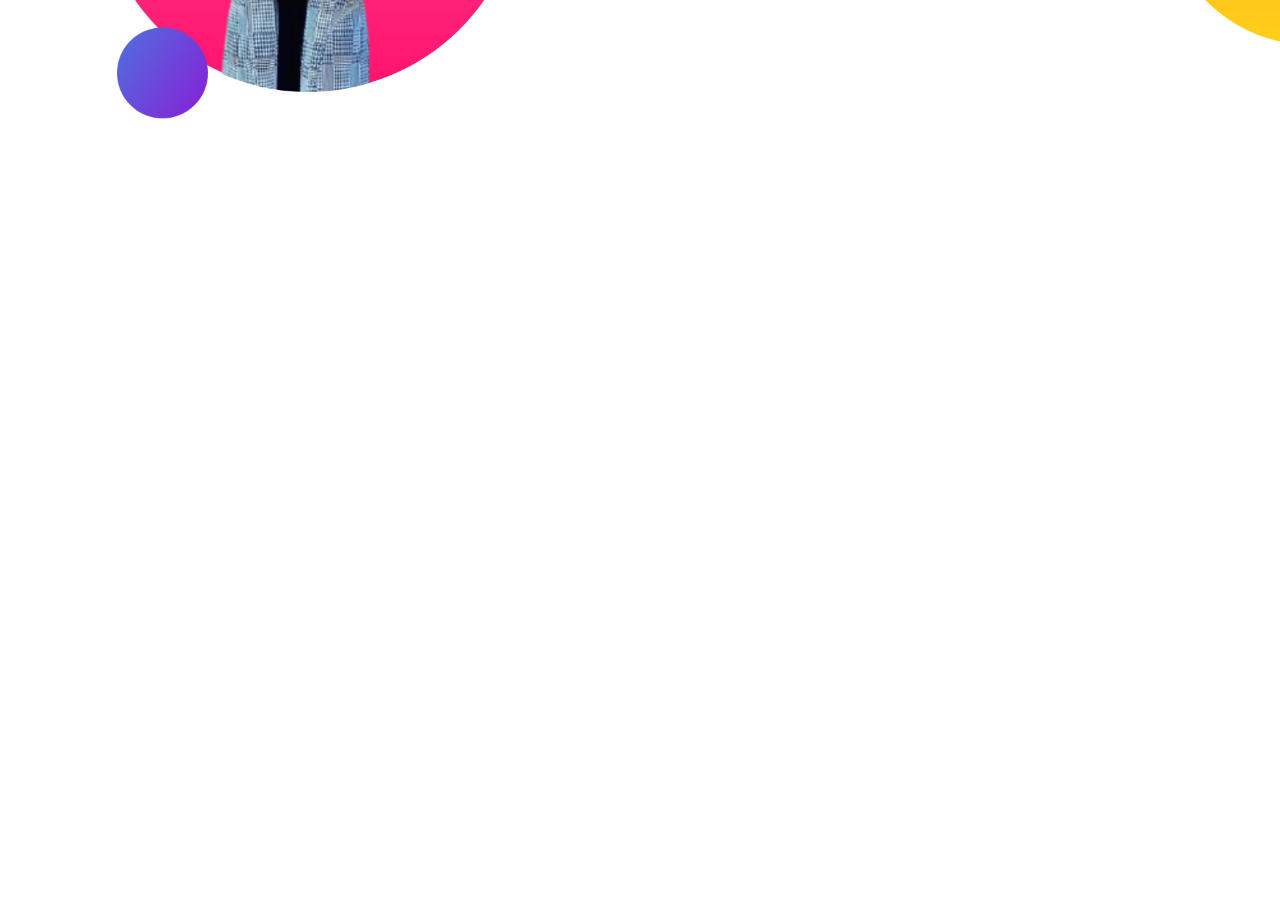
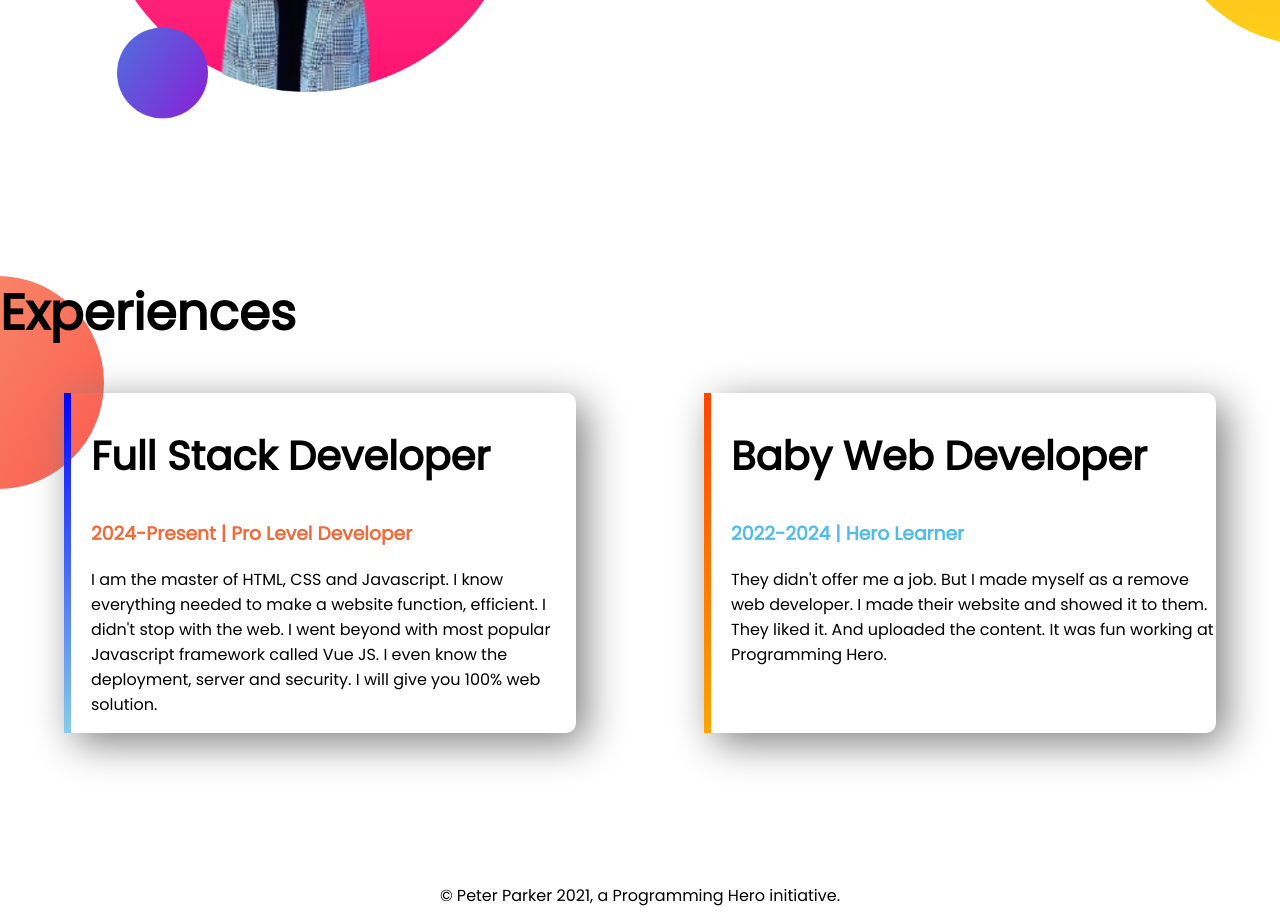
Before and after one commit to aftabun/developer-portfolio, a plain HTML site: page index.html in a window 1280 px wide. Shown: the part 958-1882 px from the top of the page. Before the commit the page ends 1234 px from the top, so only its background shows below. Drawn offline with Linux system fonts and the light colour scheme.

Commit message:
footer and experience added

```diff
--- a/index.html
+++ b/index.html
@@ -11,10 +11,10 @@
      <link rel="stylesheet" href="style.css">
 </head>
   <body>
-    <section class="top-banner">
+    <section class="top-banner flexible-container">
         <div class="half-width">
             <h1>Welcome To</h1>
-            <h1> <span class="orange-color"> Aftabun Nesa </span> World!</h1>
+            <h1> <span class="blue-color"> Aftabun Nesa </span> World!</h1>
             <h3>Student of CSE and Web Development learner</h3>
               <P>Assalamualaikum. I am Honour's 1st year student. I want to be a Programmer. As a  first stage of learner i started from web development . In the beginning i started my learning journey with Programming Hero. I will do my best for beacome a Programmer. </P>
               <a class="link-button" target="_blank" href="https://www.linkedin.com/in/aftabun-nesa-847917229">HIRE ME</a>
@@ -24,16 +24,39 @@
         </div>
     </section>
 
-    <section class="dream-big">
+    <section class="dream-big flexible-container">
         <div class="half-width">
             <img src="photo2.png" alt="">
         </div>
         <div class="half-width">
-            <h1>Dream Big</h2>
+            <h1>Dream Big</h1>
             <h3> Become a Web Developer</h3>
                <p>I already learned the basic HTML and CSS. I can build any simple website. I can even teach my grandma how to make simple website. My goal is to build 3 websites and learn advanced topics.</p>
                <a class="link-button" target="_blank" href="">DOWNLOAD RESUME</a>
         </div>
     </section>
+
+    <section class="experience-area">
+      <h1>Experiences</h1>
+
+      <div class="flexible-container">
+
+        <div id="full-stack-experience" class="experience-item">
+            <h2>Full Stack Developer</h2>
+            <h3 class="orange-color"> 2024-Present | Pro Level Developer</h3>
+             <p>I am the master of HTML, CSS and Javascript. I know everything needed to make a website function, efficient. I didn't stop with the web. I went beyond with most popular Javascript framework called Vue JS. I even know the deployment, server and security. I will give you 100% web solution.</p>
+        </div>
+
+        <div id="web-dev-experience" class="experience-item">
+            <h2>Baby Web Developer</h2>
+            <h3 class="blue-color"> 2022-2024 | Hero Learner</h3>
+             <p>They didn't offer me a job. But I made myself as a remove web developer. I made their website and showed it to them. They liked it. And uploaded the content. It was fun working at Programming Hero.</p>
+        </div>
+
+      </div>
+    </section>
+    <footer>
+       <p>© Peter Parker 2021, a Programming Hero initiative.</p>
+    </footer>
   </body>
 </html>
--- a/style.css
+++ b/style.css
@@ -5,10 +5,16 @@ body{
 h1{
     font-size: 50px;
 }
-.orange-color{
+h2{
+    font-size: 40px;
+}
+.blue-color{
     color: rgb(79, 189, 233);
 }
-section{
+.orange-color{
+    color: rgb(241, 106, 57);
+}
+.flexible-container{
     display: flex;
     margin-bottom: 150px;
 }
@@ -36,3 +42,29 @@ section{
     background-repeat: no-repeat;
     background-position: right;
 }
+.experience-area{
+    background-image: url(images/exp-bg.png);
+    background-repeat: no-repeat;
+}
+.experience-item{
+    width: 40%;
+    margin-right: 5%;
+    margin-left: 5%;
+    padding-left: 20px;
+    border-radius: 10px;
+    box-shadow: 10px 10px 40px gray;
+
+}
+#full-stack-experience{
+    border-left: 7px solid;
+border-image: linear-gradient(blue, skyblue);
+border-image-slice: 1;
+}
+#web-dev-experience{
+    border-left: 7px solid;
+    border-image: linear-gradient(orangered , orange);
+    border-image-slice: 1;
+}
+footer p {
+    text-align: center;
+}
```
